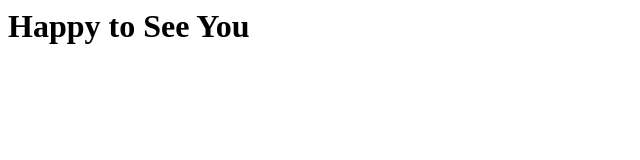
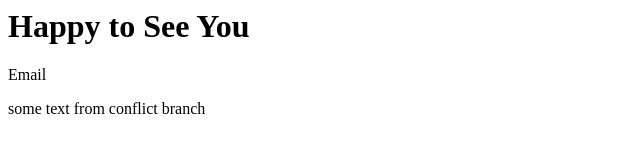
Before and after one commit to manish-kumar5848/gitAssignment, a plain HTML site: page index.html in a window 1280 px wide. Shown: the whole page, without its empty margins (0-640 px from the left). Drawn offline with Linux system fonts and the light colour scheme.

Commit message:
conflict branch code added

```diff
--- a/index.html
+++ b/index.html
@@ -1,4 +1,13 @@
 <html>
-    <head><title>Hello git</title></head>
-    <body><h1>Happy to See You</h1></body>
+
+<head>
+    <title>Hello git</title>
+</head>
+
+<body>
+    <h1>Happy to See You</h1>
+    <a mailto="manish@gmail.com">Email</a>
+    <p>some text from conflict branch</p>
+</body>
+
 </html>
```
